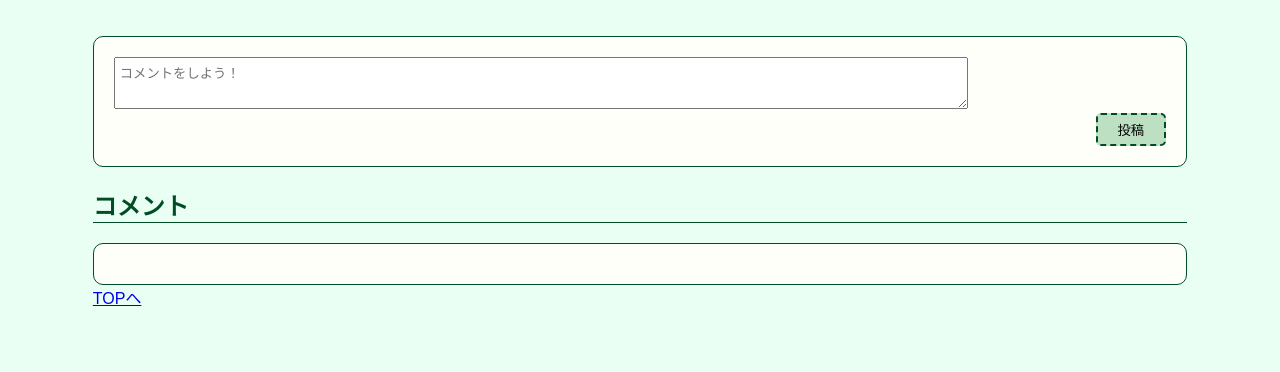
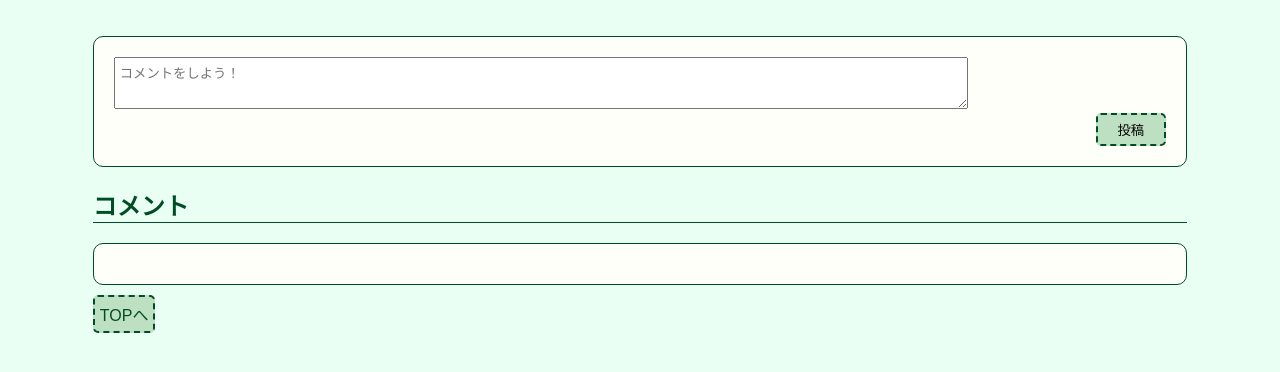
Before and after one commit to UenoMomona/Thursday1-2-homework, a PHP site: page /detail.php?id=1 in a window 1280 px wide. Shown: the part 371-743 px from the top of the page. Run offline with PHP 8.4, Linux system fonts and the light colour scheme; tables that the repository leaves empty or names only in its code hold one stand-in row (values such as "Sample post"); grey boxes marked "Sample" are stand-in pictures.

Commit message:
topボタンにcss

```diff
--- a/public/css/style.css
+++ b/public/css/style.css
@@ -115,3 +115,13 @@ h1 a {
 h2 {
   border-bottom: 1px solid #004d25;
 }
+.to_top {
+  display: inline-block;
+  color: #004d25;
+  border: 2px dashed #004d25;
+  background-color: #bee0c2;
+  border-radius: 5px;
+  padding: 5px;
+  text-decoration: none;
+  margin-top: 10px;
+}
--- a/public/detail.php
+++ b/public/detail.php
@@ -82,4 +82,4 @@ try{
   <?php endforeach; ?>
 <?php endif; ?>
 </div> <!-- posts --!>
-<a href="./index.php">TOPへ</a>
+<a class="to_top"href="./index.php">TOPへ</a>
```
